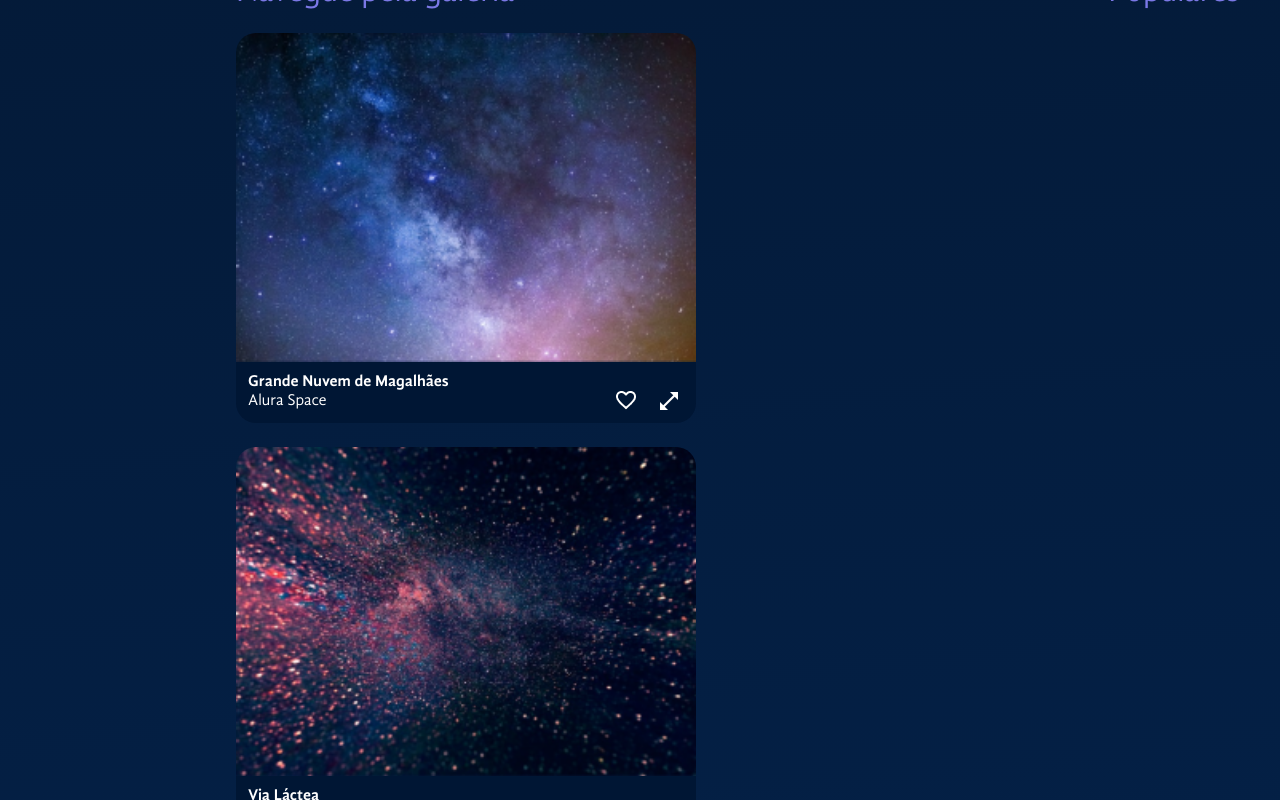
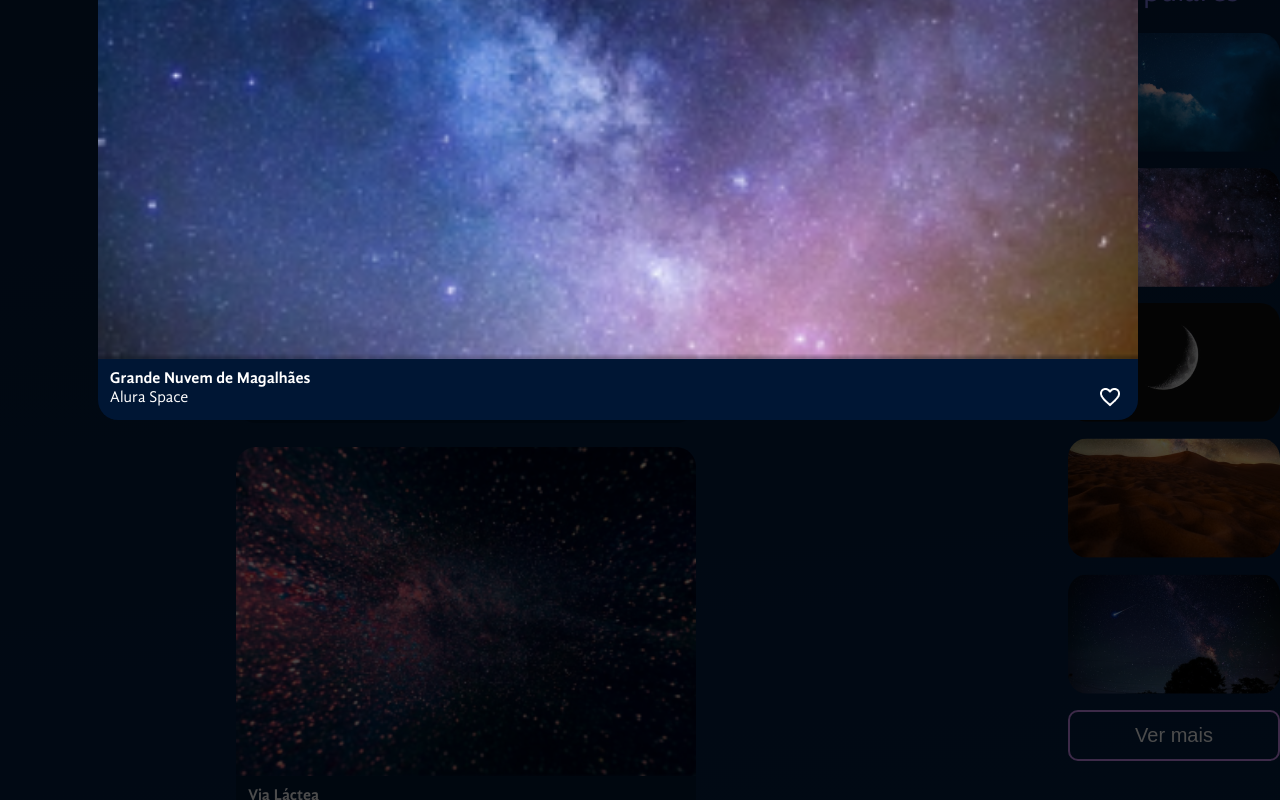
Before and after one commit to felipeappsPGM/Space-App-Alura-One, a React (Vite) app: page / in a window 1280 px wide. Both pictures are taken after a click on the button 669 px from the left and 1079 px from the top of the page. Shown: the part 679-1479 px from the top of the page. Built offline with nearby package versions, Linux system fonts and the light colour scheme.

Commit message:
estilizando modal zoom da imagem

```diff
--- /dev/null
+++ b/src/components/Galeria/Populares/fotos-populares.json
@@ -0,0 +1,27 @@
+[
+    {
+        "path": "/imagens/populares/foto-1.png",
+        "alt": "galáxia",
+        "id": 1
+    },
+    {
+        "path": "/imagens/populares/foto-2.png",
+        "alt": "lua",
+        "id": 2
+    },
+    {
+        "path": "/imagens/populares/foto-3.png",
+        "alt": "terra",
+        "id": 3
+    },
+    {
+        "path": "/imagens/populares/foto-4.png",
+        "alt": "nuvem",
+        "id": 4
+    },
+    {
+        "path": "/imagens/populares/foto-5.png",
+        "alt": "meteoro",
+        "id": 5
+    }
+]
--- a/src/components/Galeria/Populares/index.jsx
+++ b/src/components/Galeria/Populares/index.jsx
@@ -1,10 +1,42 @@
+import styled from "styled-components";
 import Titulo from "../../Titulo";
 
+import fotos from './fotos-populares.json'
+
+const ColunaFotos = styled.section`
+    display: flex;
+    flex-direction: column;
+    gap: 16px;
+`
+
+const Imagem = styled.img`
+    max-width: 212px;
+    border-radius: 20px;
+`
+
+const Botao = styled.button`
+    background-color: transparent;
+    color: #fff;
+    border: 2px solid;
+    border-color: #C98CF1;
+    padding: 12px 20px;
+    font-size: 20px;
+    border-radius: 10px;
+    cursor: pointer;
+    width: 100%;
+    margin-top: 16px;
+`;
 
 const Populares = () => {
-    return <div style={{ minWidth: 212 }}>
-        <Titulo $alinhamento="center">Populares</Titulo>
-    </div>
+    return (
+        <section>
+            <Titulo $alinhamento='center'>Populares</Titulo>
+            <ColunaFotos>
+                {fotos.map(foto => <Imagem key={foto.id} src={foto.path} alt={foto.alt}/>)}
+            </ColunaFotos>
+            <Botao>Ver mais</Botao>
+        </section>
+    )
 }
 
 export default Populares
--- a/src/components/ModalZoom/index.jsx
+++ b/src/components/ModalZoom/index.jsx
@@ -1,13 +1,50 @@
+import { styled } from "styled-components"
+import Imagem from "../Galeria/Imagem"
+import BotaoIcone from "../BotaoIcone"
 
+const Overlay = styled.div`
+    background-color: rgba(0, 0, 0, 0.7);
+    position: fixed;
+    top: 0;
+    right: 0;
+    bottom: 0;
+    left: 0;
+`
 
+const DialogEstilizado = styled.dialog`
+    position: absolute;
+    top: 294px;
+    background: transparent;
+    padding: 0;
+    border: 0;
+    width: 1156px;
+    display: flex;
+    justify-content: center;
+    form {
+        button {
+            position: relative;
+            top: 20px;
+            right: 60px;
+        }
+    }
+`
 
-export default function ModalZoom({foto}){
-    return(
-        <dialog open={!!foto}>
-            <p>OII</p>
-                <form method="dialog">
-                    <button>ok</button>
-                </form>
-        </dialog>
+const ModalZoom = ({ foto, aoFechar }) => {
+    return (
+        <>
+            {foto && <>
+                <Overlay />
+                <DialogEstilizado open={!!foto} onClose={aoFechar}>
+                    <Imagem foto={foto} expandida={true} />
+                    <form method="dialog">
+                        <BotaoIcone formMethod="dialog">
+                            <img src="/icones/fechar.png" alt="Icone de fechar" />
+                        </BotaoIcone>
+                    </form>
+                </DialogEstilizado>
+            </>}
+        </>
     )
 }
+
+export default ModalZoom
```
